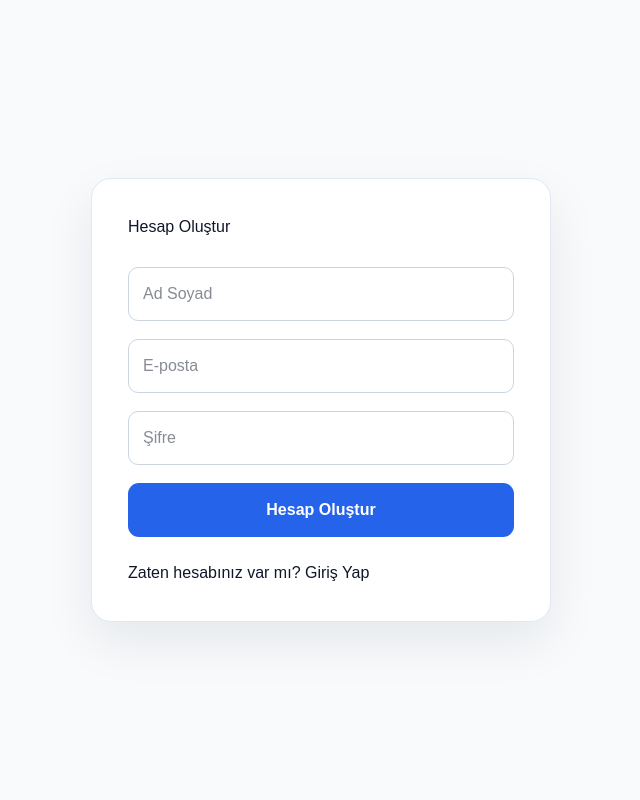
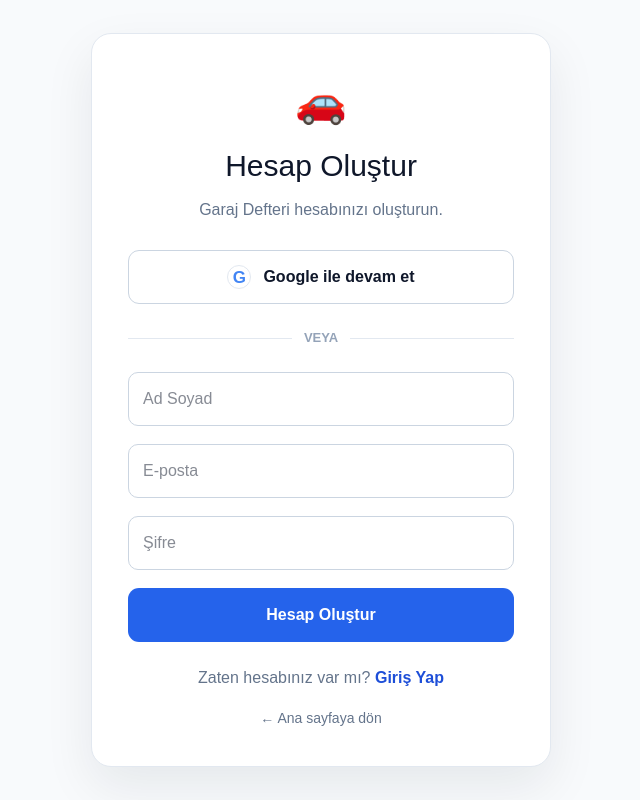
Before and after one commit to garajdefterim/garaj-defteri, a Next.js app: page /kayit in a window 1280 px wide. Shown: the whole page, without its empty margins (319-959 px from the left). Built offline with nearby package versions, Linux system fonts and the light colour scheme; no server answers.

Commit message:
Google ile kayit eklendi

```diff
--- a/app/kayit/page.tsx
+++ b/app/kayit/page.tsx
@@ -11,6 +11,7 @@ export default function KayitPage() {
   const [mesaj, setMesaj] = useState("");
   const [hata, setHata] = useState("");
   const [yukleniyor, setYukleniyor] = useState(false);
+  const [googleYukleniyor, setGoogleYukleniyor] = useState(false);
 
   async function handleSubmit(event: FormEvent<HTMLFormElement>) {
     event.preventDefault();
@@ -25,6 +26,7 @@ export default function KayitPage() {
 
     setYukleniyor(true);
 
+    try {
       const { error } = await supabase.auth.signUp({
         email: email.trim().toLowerCase(),
         password: sifre,
@@ -34,8 +36,6 @@ export default function KayitPage() {
           },
         },
       });
-
-    setYukleniyor(false);
 
       if (error) {
         setHata(error.message);
@@ -49,6 +49,34 @@ export default function KayitPage() {
       setAdSoyad("");
       setEmail("");
       setSifre("");
+    } catch {
+      setHata("Beklenmeyen bir hata oluştu. Lütfen tekrar deneyin.");
+    } finally {
+      setYukleniyor(false);
+    }
+  }
+
+  async function googleIleDevamEt() {
+    setHata("");
+    setMesaj("");
+    setGoogleYukleniyor(true);
+
+    try {
+      const { error } = await supabase.auth.signInWithOAuth({
+        provider: "google",
+        options: {
+          redirectTo: `${window.location.origin}/dashboard`,
+        },
+      });
+
+      if (error) {
+        setHata(`Google ile devam edilemedi: ${error.message}`);
+        setGoogleYukleniyor(false);
+      }
+    } catch {
+      setHata("Google ile devam edilirken bir hata oluştu.");
+      setGoogleYukleniyor(false);
+    }
   }
 
   return (
@@ -61,6 +89,7 @@ export default function KayitPage() {
         padding: "24px",
         backgroundColor: "#F8FAFC",
         fontFamily: "Arial, Helvetica, sans-serif",
+        color: "#0F172A",
       }}
     >
       <section
@@ -74,7 +103,120 @@ export default function KayitPage() {
           boxShadow: "0 20px 50px rgba(15, 23, 42, 0.08)",
         }}
       >
-        <h1 style={{ margin: 0, color: "#0F172A" }}>Hesap Oluştur</h1>
+        <div
+          style={{
+            textAlign: "center",
+            marginBottom: "28px",
+          }}
+        >
+          <div
+            style={{
+              fontSize: "42px",
+              marginBottom: "10px",
+            }}
+          >
+            🚗
+          </div>
+
+          <h1
+            style={{
+              margin: 0,
+              color: "#0F172A",
+              fontSize: "30px",
+            }}
+          >
+            Hesap Oluştur
+          </h1>
+
+          <p
+            style={{
+              margin: "10px 0 0",
+              color: "#64748B",
+            }}
+          >
+            Garaj Defteri hesabınızı oluşturun.
+          </p>
+        </div>
+
+        <button
+          type="button"
+          onClick={googleIleDevamEt}
+          disabled={googleYukleniyor || yukleniyor}
+          style={{
+            width: "100%",
+            padding: "14px 16px",
+            border: "1px solid #CBD5E1",
+            borderRadius: "11px",
+            backgroundColor: "#FFFFFF",
+            color: "#0F172A",
+            fontSize: "16px",
+            fontWeight: 700,
+            cursor:
+              googleYukleniyor || yukleniyor ? "not-allowed" : "pointer",
+            display: "flex",
+            alignItems: "center",
+            justifyContent: "center",
+            gap: "12px",
+            opacity: googleYukleniyor ? 0.7 : 1,
+          }}
+        >
+          <span
+            aria-hidden="true"
+            style={{
+              width: "24px",
+              height: "24px",
+              display: "inline-flex",
+              alignItems: "center",
+              justifyContent: "center",
+              borderRadius: "50%",
+              border: "1px solid #E2E8F0",
+              color: "#4285F4",
+              fontSize: "17px",
+              fontWeight: 900,
+            }}
+          >
+            G
+          </span>
+
+          {googleYukleniyor
+            ? "Google'a yönlendiriliyor..."
+            : "Google ile devam et"}
+        </button>
+
+        <div
+          style={{
+            display: "flex",
+            alignItems: "center",
+            gap: "12px",
+            margin: "24px 0",
+          }}
+        >
+          <div
+            style={{
+              flex: 1,
+              height: "1px",
+              backgroundColor: "#E2E8F0",
+            }}
+          />
+
+          <span
+            style={{
+              color: "#94A3B8",
+              fontSize: "13px",
+              fontWeight: 700,
+            }}
+          >
+            VEYA
+          </span>
+
+          <div
+            style={{
+              flex: 1,
+              height: "1px",
+              backgroundColor: "#E2E8F0",
+            }}
+          />
+        </div>
 
         <form
           onSubmit={handleSubmit}
@@ -82,12 +224,12 @@ export default function KayitPage() {
             display: "flex",
             flexDirection: "column",
             gap: "18px",
-            marginTop: "28px",
           }}
         >
           <input
             type="text"
             required
+            autoComplete="name"
             value={adSoyad}
             onChange={(event) => setAdSoyad(event.target.value)}
             placeholder="Ad Soyad"
@@ -96,12 +238,15 @@ export default function KayitPage() {
               borderRadius: "10px",
               border: "1px solid #CBD5E1",
               fontSize: "16px",
+              color: "#0F172A",
+              backgroundColor: "#FFFFFF",
             }}
           />
 
           <input
             type="email"
             required
+            autoComplete="email"
             value={email}
             onChange={(event) => setEmail(event.target.value)}
             placeholder="E-posta"
@@ -110,6 +255,8 @@ export default function KayitPage() {
               borderRadius: "10px",
               border: "1px solid #CBD5E1",
               fontSize: "16px",
+              color: "#0F172A",
+              backgroundColor: "#FFFFFF",
             }}
           />
 
@@ -117,6 +264,7 @@ export default function KayitPage() {
             type="password"
             required
             minLength={8}
+            autoComplete="new-password"
             value={sifre}
             onChange={(event) => setSifre(event.target.value)}
             placeholder="Şifre"
@@ -125,15 +273,48 @@ export default function KayitPage() {
               borderRadius: "10px",
               border: "1px solid #CBD5E1",
               fontSize: "16px",
+              color: "#0F172A",
+              backgroundColor: "#FFFFFF",
             }}
           />
 
-          {hata && <p style={{ color: "#B91C1C" }}>{hata}</p>}
-          {mesaj && <p style={{ color: "#166534" }}>{mesaj}</p>}
+          {hata && (
+            <div
+              role="alert"
+              style={{
+                padding: "12px",
+                borderRadius: "10px",
+                border: "1px solid #FECACA",
+                backgroundColor: "#FEF2F2",
+                color: "#B91C1C",
+                fontSize: "14px",
+                lineHeight: 1.5,
+              }}
+            >
+              {hata}
+            </div>
+          )}
+
+          {mesaj && (
+            <div
+              role="status"
+              style={{
+                padding: "12px",
+                borderRadius: "10px",
+                border: "1px solid #BBF7D0",
+                backgroundColor: "#F0FDF4",
+                color: "#166534",
+                fontSize: "14px",
+                lineHeight: 1.5,
+              }}
+            >
+              {mesaj}
+            </div>
+          )}
 
           <button
             type="submit"
-            disabled={yukleniyor}
+            disabled={yukleniyor || googleYukleniyor}
             style={{
               padding: "15px",
               border: "none",
@@ -142,15 +323,52 @@ export default function KayitPage() {
               color: "#FFFFFF",
               fontSize: "16px",
               fontWeight: 800,
-              cursor: yukleniyor ? "not-allowed" : "pointer",
+              cursor:
+                yukleniyor || googleYukleniyor
+                  ? "not-allowed"
+                  : "pointer",
             }}
           >
             {yukleniyor ? "Hesap oluşturuluyor..." : "Hesap Oluştur"}
           </button>
         </form>
 
-        <p style={{ marginTop: "24px" }}>
-          Zaten hesabınız var mı? <Link href="/giris">Giriş Yap</Link>
+        <p
+          style={{
+            margin: "24px 0 0",
+            textAlign: "center",
+            color: "#64748B",
+          }}
+        >
+          Zaten hesabınız var mı?{" "}
+          <Link
+            href="/giris"
+            style={{
+              color: "#1D4ED8",
+              fontWeight: 800,
+              textDecoration: "none",
+            }}
+          >
+            Giriş Yap
+          </Link>
+        </p>
+
+        <p
+          style={{
+            margin: "16px 0 0",
+            textAlign: "center",
+          }}
+        >
+          <Link
+            href="/"
+            style={{
+              color: "#64748B",
+              textDecoration: "none",
+              fontSize: "14px",
+            }}
+          >
+            ← Ana sayfaya dön
+          </Link>
         </p>
       </section>
     </main>
```
Lines whose indentation alone changed are shown as unchanged.
